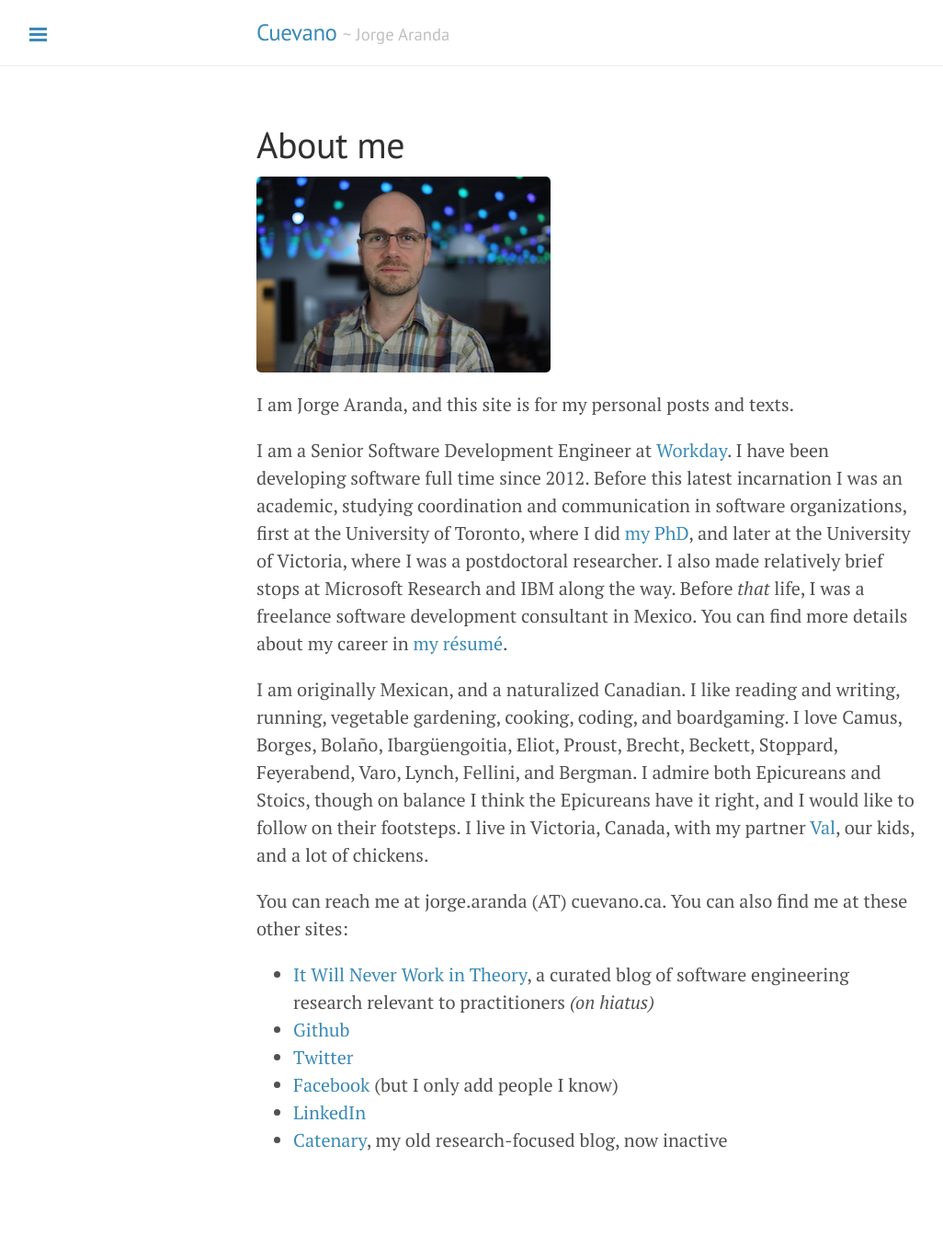
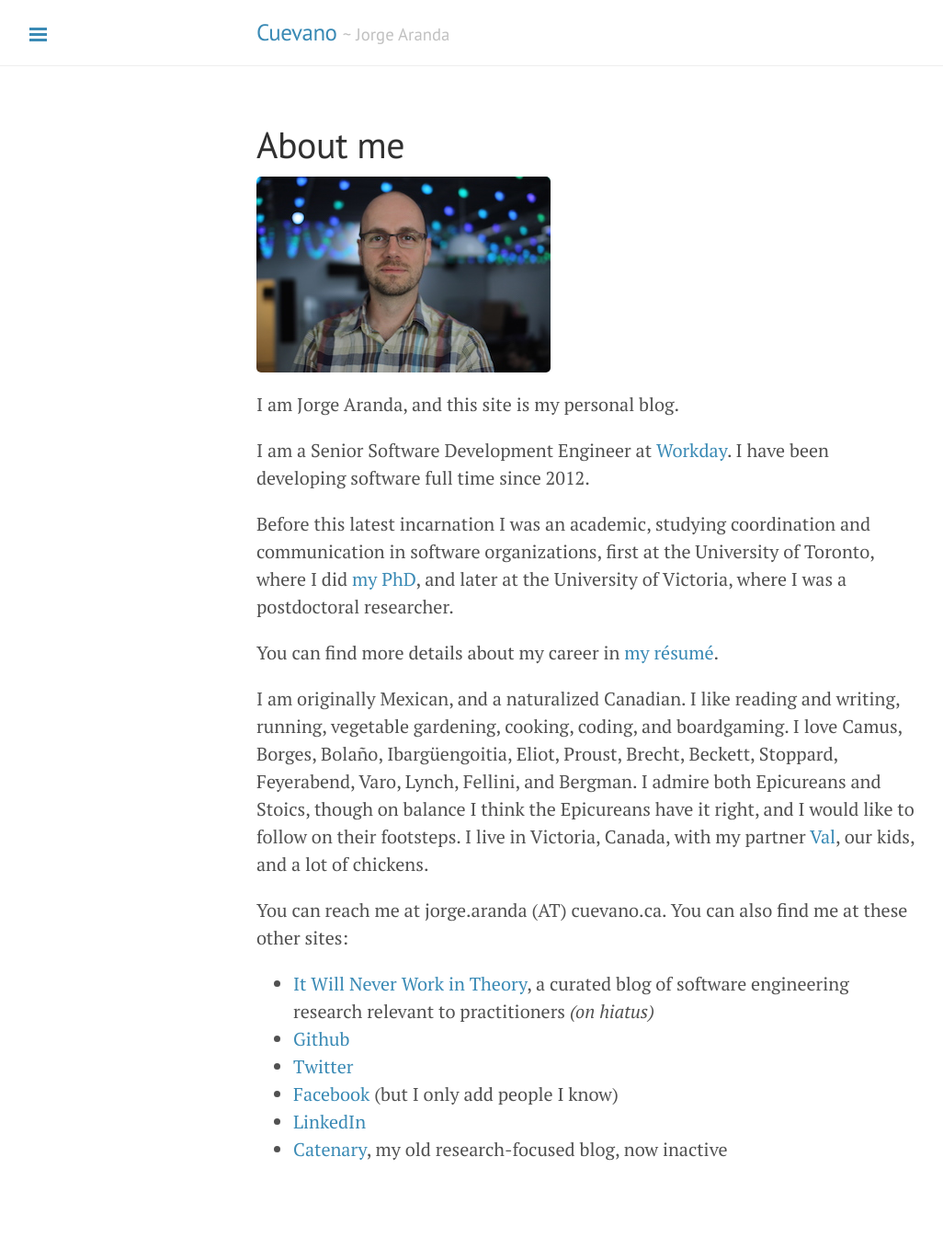
Before and after one commit to jorgearanda/cuevano, a Jekyll site: the page built from about.md, in a window 1280 px wide. Shown: the whole page at 92% size, without its empty margins (1-1027 px from the left). Built offline with Jekyll 4.4.1, drawn with Linux system fonts in a browser that asks for light colours; Markdown is read by kramdown in place of the engine named in the settings.

Commit message:
Update about page

```diff
--- a/about.md
+++ b/about.md
@@ -7,17 +7,16 @@ layout: page
 guid: http://yorchopolis.wordpress.com/?page_id=2
 ---
 [<img title="Jorge" src="/images/Jorge.jpg"/>](/images/Jorge.jpg)
-I am Jorge Aranda, and this site is for my personal posts and texts.
+I am Jorge Aranda, and this site is my personal blog.
 
 I am a Senior Software Development Engineer at [Workday](https://www.workday.com/).
 I have been developing software full time since 2012.
+
 Before this latest incarnation I was an academic,
 studying coordination and communication in software organizations,
 first at the University of Toronto, where I did [my PhD](/pdfs/SharedUnderstanding.pdf),
 and later at the University of Victoria, where I was a postdoctoral researcher.
-I also made relatively brief stops at Microsoft Research and IBM along the way.
-Before *that* life,
-I was a freelance software development consultant in Mexico.
+
 You can find more details about my career in [my résumé](/wp-content/uploads/2016/08/Jorge-Aranda-Resume.pdf).
 
 I am originally Mexican, and a naturalized Canadian.
```
